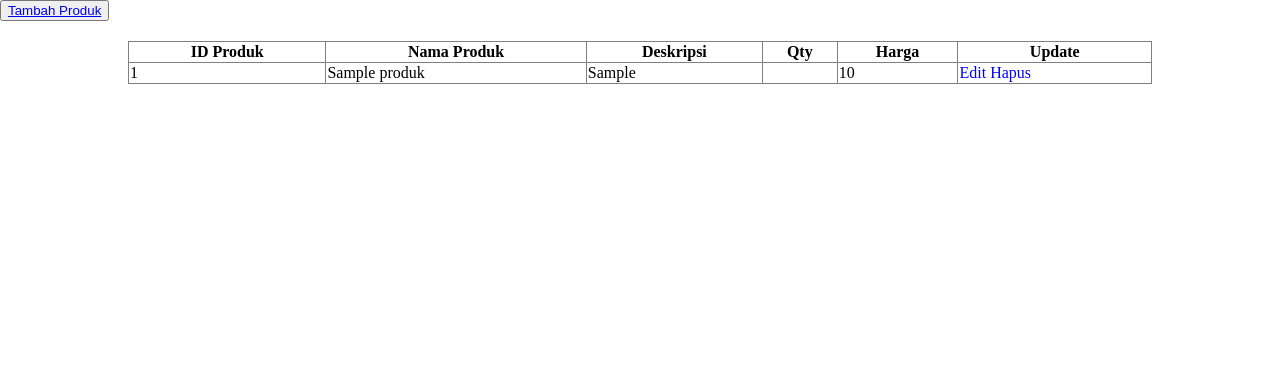
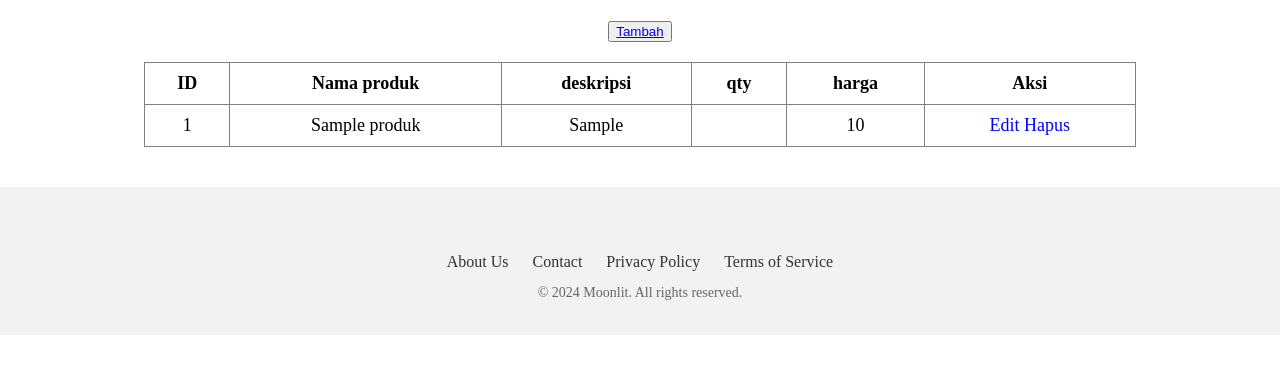
Before and after one commit to astridpradnya12/UAS_PEMOGRAMANWEB, a PHP site: page /produk.php in a window 1280 px wide. Shown: the part 194-568 px from the top of the page. Run offline with PHP 8.4, Linux system fonts and the light colour scheme; tables that the repository leaves empty hold one stand-in row (values such as "Sample post"); data that the repository does not hold is empty.

```diff
--- a/moonlit/produk.php
+++ b/moonlit/produk.php
@@ -1,11 +1,4 @@
-<?php
-include 'admin_proses.php';
-
-// Ambil data produk
-$query = "SELECT * FROM produk";
-$result = $conn->query($query);
-
-?>
+<?php include 'admin_proses.php'; ?>
 
 <!DOCTYPE html>
 <html lang="en">
@@ -13,47 +6,80 @@ $result = $conn->query($query);
   <meta charset="UTF-8">
   <meta name="viewport" content="width=device-width, initial-scale=1.0">
   <title>Moonlit Bakery</title>
+  <link rel="icon" type="image/x-icon" href="assets/logo.png">
   <link rel="stylesheet" type="text/css" href="style.css" />
 </head>
 <body>
   <div class="header">
-   <div class="header-container">
+    <div class="header-container h1">
       <h1>Admin</h1>
+      <link rel="stylesheet" type="text/css" href="stylee.css" />
     </div>
     <div class="header-right">
     <a href="logout.php">Logout</a>
     </div>
-   </div class="main-content">
-        <button> <a href="tambah_produk.php">Tambah Produk</a></button>
-        <link rel="stylesheet" type="text/css" href="stylee.css" />
-    <table border="1">
+  </div>
+  <div class="main-content">
+    <button> <a href="tambah_produk.php">Tambah</a></button>
+  <table border="1" cellpadding="10">
         <tr>
-            <th>ID Produk</th>
-            <th>Nama Produk</th>
-            <th>Deskripsi</th>
-            <th>Qty</th>
-            <th>Harga</th>
-            <th>Update</th>
+            <th>ID</th>
+            <th>Nama produk</th>
+            <th>deskripsi</th>
+            <th>qty</th>
+            <th>harga</th>
+            <th>Aksi</th>
         </tr>
-        <?php if ($result->num_rows > 0): ?>
-            <?php while ($row = $result->fetch_assoc()): ?>
-                <tr>
-                    <td><?= htmlspecialchars($row['id_produk']) ?></td>
-                    <td><?= htmlspecialchars($row['nama_produk']) ?></td>
-                    <td><?= htmlspecialchars($row['deskripsi']) ?></td>
-                    <td><?= htmlspecialchars($row['qty']) ?></td>
-                    <td><?= htmlspecialchars($row['harga']) ?></td>
+        <?php
+        $result = $conn->query("SELECT * FROM produk");
+        while ($row = $result->fetch_assoc()) {
+            echo "<tr>
+                <td>{$row['id_produk']}</td>
+                <td>{$row['nama_produk']}</td>
+                <td>{$row['deskripsi']}</td>
+                <td>{$row['qty']}</td>
+                <td>{$row['harga']}</td>
                 <td>
-                        <a href="proses_produk.php?id=<?= $row['id'] ?>">Edit</a>
-                        <a href="proses_produk.php?id=<?= $row['id'] ?>" onclick="return confirm('Yakin hapus produk ini?')">Hapus</a>
+                    <a href='proses_produk.php?edit={$row['id_produk']}'>Edit</a>
+                    <a href='proses_produk.php?delete={$row['id_produk']}' onclick='return confirm(\"Yakin ingin menghapus?\");'>Hapus</a>
                 </td>
-                </tr>
-            <?php endwhile; ?>
-        <?php else: ?>
-            <tr>
-                <td colspan="6">Tidak ada data produk.</td>
-            </tr>
-        <?php endif; ?>
+            </tr>";
+        }
+        ?>
     </table>
+</div>
+
+<script src="script.js".js></script>
+
+
+<footer>
+  <div class="social-links">
+      <a href="#">
+          <i class="fab fa-instagram"></i>
+      </a>
+      <a href="#">
+          <i class="fab fa-snapchat-ghost"></i>
+      </a>
+      <a href="#">
+          <i class="fab fa-twitter"></i>
+      </a>
+      <a href="#">
+          <i class="fab fa-facebook-f"></i>
+      </a>
+  </div>
+
+</div>
+<br>
+<ul class="footer-links">
+  <li><a href="#">About Us</a></li>
+        <li><a href="#">Contact</a></li>
+        <li><a href="#">Privacy Policy</a></li>
+        <li><a href="#">Terms of Service</a></li>
+    </ul>
+
+    <div class="copyright">
+        <p>&copy; 2024 Moonlit. All rights reserved.</p>
+    </div>
+  </footer>
 </body>
 </html>
--- a/moonlit/tambah_produk.php
+++ b/moonlit/tambah_produk.php
@@ -34,7 +34,7 @@ if ($_SERVER['REQUEST_METHOD'] === 'POST') {
    </div class="main-content">
    <link rel="stylesheet" type="text/css" href="style.css" />
 <body>
-    <form action="proses_produk.php" method="post">
+    <form action="proses_tambah_produk.php" method="post">
         <label for="id_produk">Id Produk:</label>
         <input type="text" name="id_produk" id="id_produk" value="<?= htmlspecialchars($_POST['id_produk'] ?? '') ?>"><br><br>
 
```
Also changed, not shown: moonlit/koneksi_produk.php (added, +14 -0 lines), moonlit/proses_produk.php (+7 -6 lines), moonlit/proses_tambah_produk.php (added, +32 -0 lines). Lines whose indentation alone changed are shown as unchanged.
